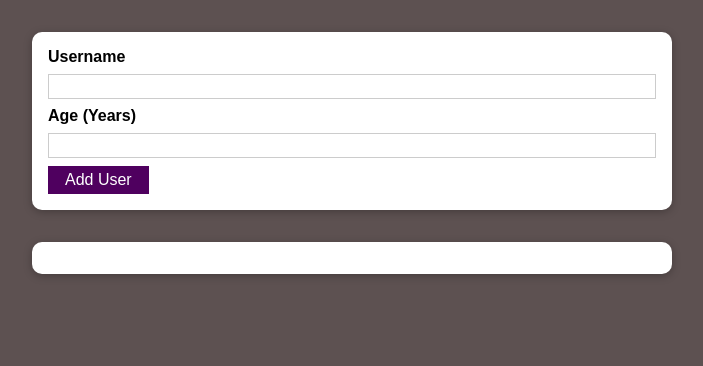
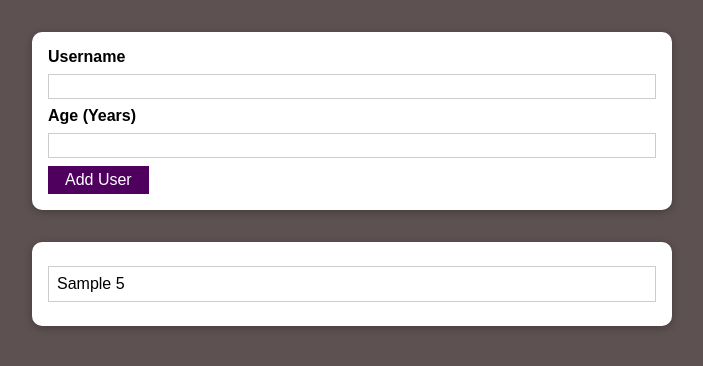
Before and after one commit to Juliendrm/user-app, a React (Create React App) app: page / in a window 1280 px wide. Both pictures are taken after typing "Sample", "5" into the empty fields and a click on the button "Add User". Shown: the top 366 px of the page, without its empty margins (288-991 px from the left). Built offline with nearby package versions, Linux system fonts and the light colour scheme.

Commit message:
Resolve users list with state

```diff
--- a/src/App.js
+++ b/src/App.js
@@ -1,12 +1,22 @@
-import React from "react";
+import React, { useState } from "react";
 import AddUser from "./components/Users/AddUsers";
 import UsersList from "./components/Users/UsersList";
 
 function App() {
+  const [usersList, setUsersList] = useState([]);
+
+  const addUserHandler = (uName, uAge) => {
+    setUsersList((prevUsersList) => {
+      return [
+        ...prevUsersList,
+        { name: uName, age: uAge, id: Math.random().toString() },
+      ];
+    });
+  };
   return (
     <div>
-      <AddUser />
-      <UsersList users={[]} />
+      <AddUser onAddUser={addUserHandler} />
+      <UsersList users={usersList} />
     </div>
   );
 }
--- a/src/components/Users/AddUsers.js
+++ b/src/components/Users/AddUsers.js
@@ -15,7 +15,9 @@ const AddUser = (props) => {
     if (+enteredAge < 1) {
       return;
     }
-    console.log(enteredUsername, enteredAge);
+    //console.log(enteredUsername, enteredAge);
+    props.onAddUser(enteredUsername, enteredAge);
+    //console.log(enteredUsername, enteredAge);
     setEnteredUsername("");
     setEnteredAge("");
   };
--- a/src/components/Users/UsersList.js
+++ b/src/components/Users/UsersList.js
@@ -7,8 +7,8 @@ const UsersList = (props) => {
     <Card className={styles.users}>
       <ul>
         {props.users.map((user) => (
-          <li>
-            {user.name} ({user.age} years old)
+          <li key={user.id}>
+            {user.name} {user.age}
           </li>
         ))}
       </ul>
```
